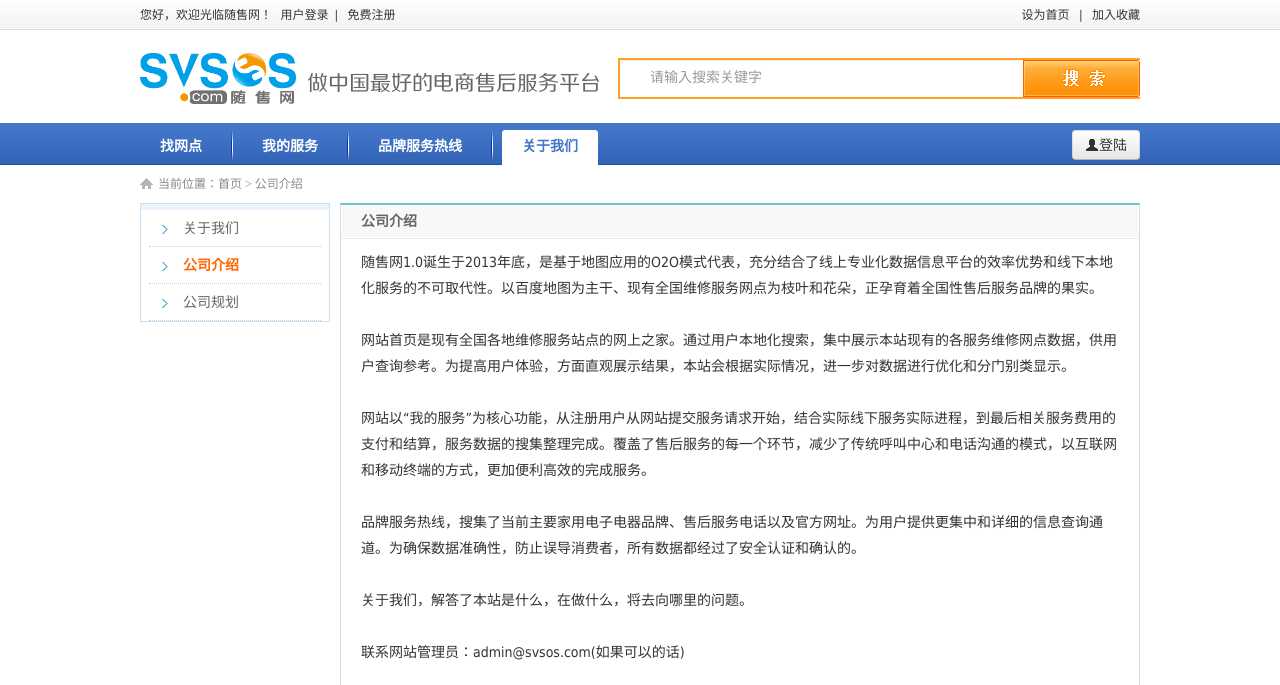
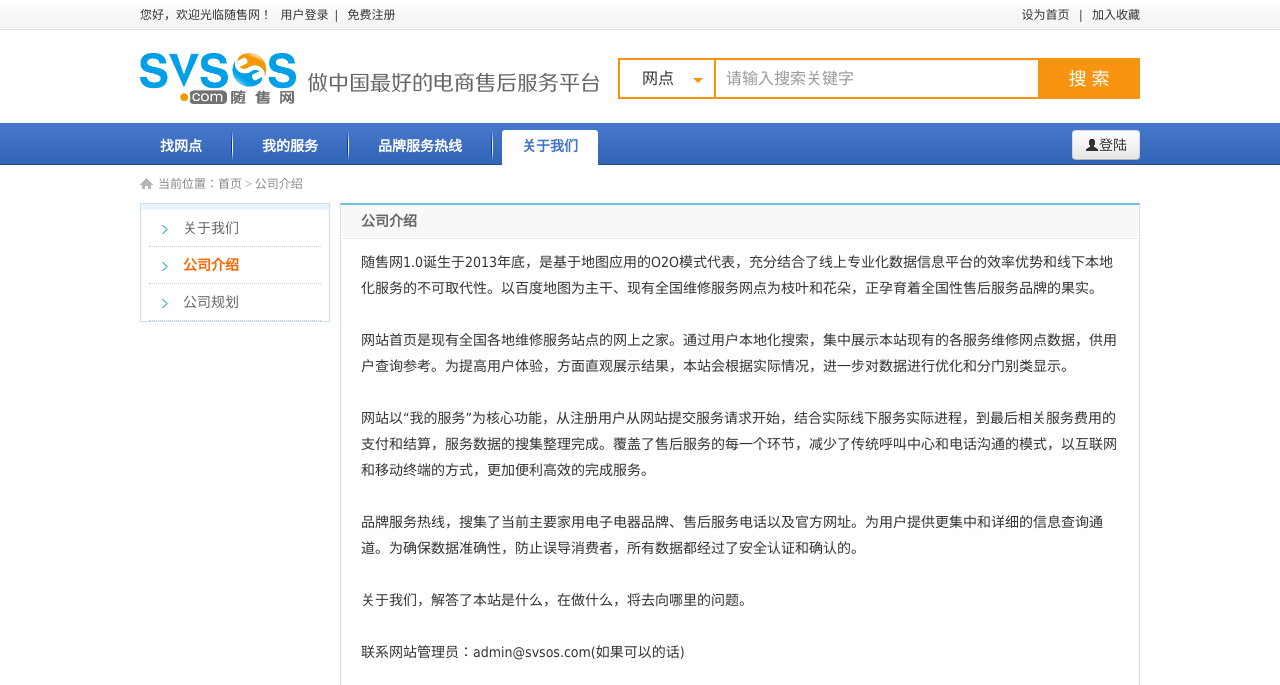
Before and after one commit to liveqmock/svsos-web, a CodeIgniter app: page /index.php/about/info in a window 1280 px wide. Shown: the top 685 px of the page. Run offline with CodeIgniter, Linux system fonts and the light colour scheme.

Commit message:
上传随售网站

```diff
--- a/application/views/header.php
+++ b/application/views/header.php
@@ -58,12 +58,13 @@
       <!--search box-->
       <div class="ss_search_box">
         <form class="ss_search_form" action=""  method="get">
-            <div class="ss_search_panel">
-                <div class="ss_search_input_wrap">
-                    <input type="text" class="ss_search_input" placeholder="请输入搜索关键字">
-                </div>
-                <input type="submit" value="搜 索" class="ss_search_button">
-            </div>
+            <ul id="searchType">
+                <li data-searchtype="1" class="type_selected">网点</li>
+        	<li data-searchtype="4" style="display: none;">品牌</li>
+            </ul>
+            <div class="searchtype_arrow"></div>
+            <input type="text" class="ss_search_input" placeholder="请输入搜索关键字">
+            <input type="submit" value="搜 索" class="ss_search_button">
         </form>
        </div>
     <!--/search box-->
--- a/assets/css/layout.css
+++ b/assets/css/layout.css
@@ -987,42 +987,79 @@ li.list_last {
     float: right;
     margin:10px 0 20px 0px;
     background: #FFF;
-    border: 2px solid #ffa124;
+    border: 2px solid #f89410;
     border-right: 0;
-}
-
-.headtop .ss_search_box .ss_search_panel .ss_search_input_wrap {
     position: relative;
-    height: 35px;
+}
+
+#searchType {
+    cursor: pointer;
+    position: absolute;
+    list-style: none;
+    padding: 0;
+    margin: 0;
+    width: 98px;
     background: #fff;
-    display: inline;
+    left:-2px;
+    top:0px;
+}
+
+#searchType li.type_selected {
+    height: 23px;
+    border-left: 2px solid #f89410;
+    border-right: 2px solid #f89410;
+    border-top: 0;
+    border-bottom: 0;
+    display: block;
+}
+#searchType li {
+    font-size: 16px;
+    height: 23px;
+    line-height: 24px;
+    padding: 7px 22px;
+    border-left: 0px;
+    border: 2px solid #f8bb6a;
+    display: none;
+}
+
+.searchtype_arrow {
+    height: 0;
+    width: 0;
     overflow: hidden;
+    font-size: 0;
+    line-height: 0;
+    border-width: 5px 5px 0;
+    border-style: solid dashed;
+    border-color: #f89410 transparent transparent;
+    -webkit-transition: all 0.4s ease 0s;
+    -moz-transition: all 0.4s ease 0s;
+    -ms-transition: all 0.4s ease 0s;
+    transition: all 0.4s ease 0s;
+    position: absolute;
+    top: 18px;
+    left: 73px;
+}
+
+.headtop .ss_search_box .ss_search_input {
+    width: 304px;
+    height: 23px;
+    line-height: 23px;
+    float: left;
+    font-size: 16px;
+    padding: 7px 8px 7px 10px;
+    margin: 0 0 0 96px;
     border: 0;
 }
 
-.headtop .ss_search_box .ss_search_panel .ss_search_input_wrap .ss_search_input {
-    background: url(../images/icon_all.png) no-repeat -662px 7px;
-    padding-left: 30px;
-    position: relative;
-    height: 26px;
-    border: 0;
-    background: #FFF;
-    width: 363px;
-    color: #999;
-    float: left;
-    line-height: 30px;
-    font-size: 14px
-}
-
-.headtop .ss_search_box .ss_search_panel .ss_search_button {
-    background: url(../images/icon_all.png) no-repeat 0 -120px;
-    width: 117px;
+.headtop .ss_search_box .ss_search_button {
     height: 37px;
-    border: 0;
+    width: 102px;
     color: #FFF;
-    font-weight: bold;
-    text-indent: -9999px;
-    float: right
+    font-size: 18px;
+    border: none;
+    background: #f89410;
+    float: right;
+    cursor: pointer;
 }
 
 .headtop .tips_kh {
```
